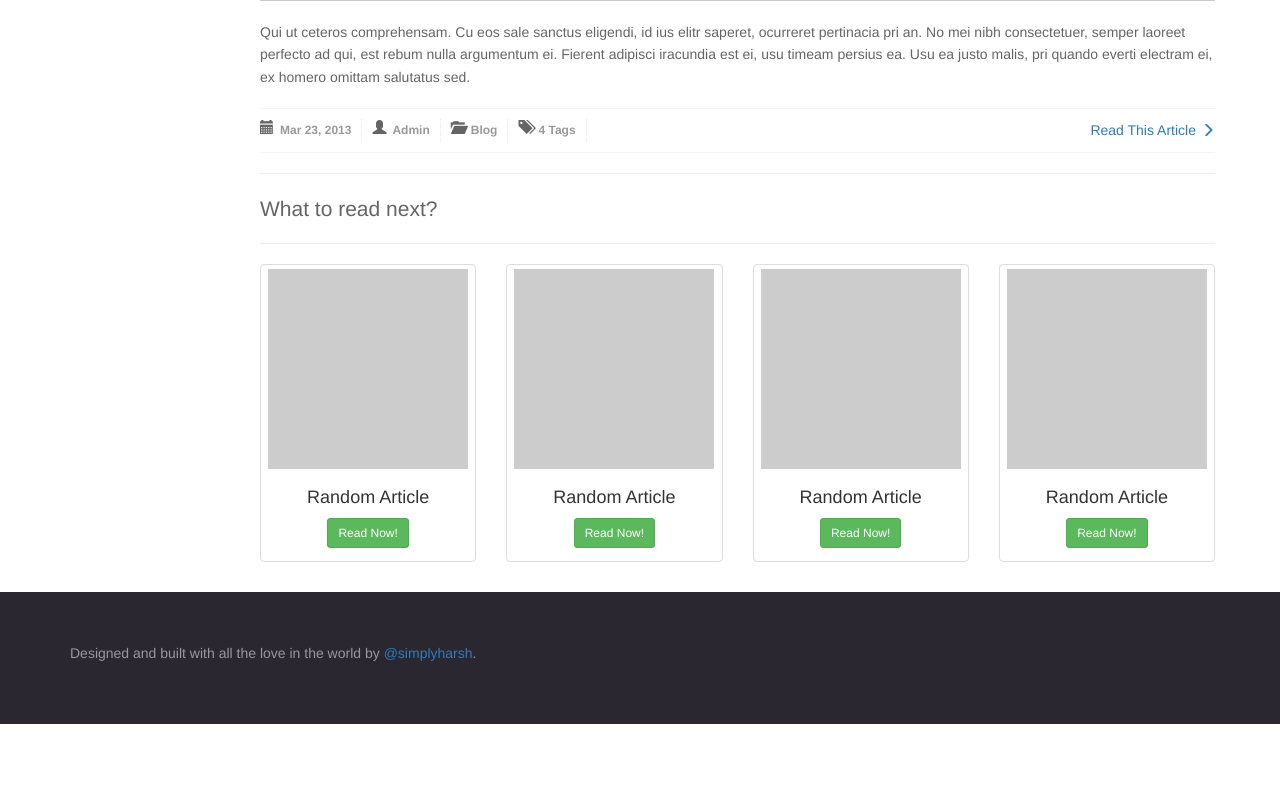
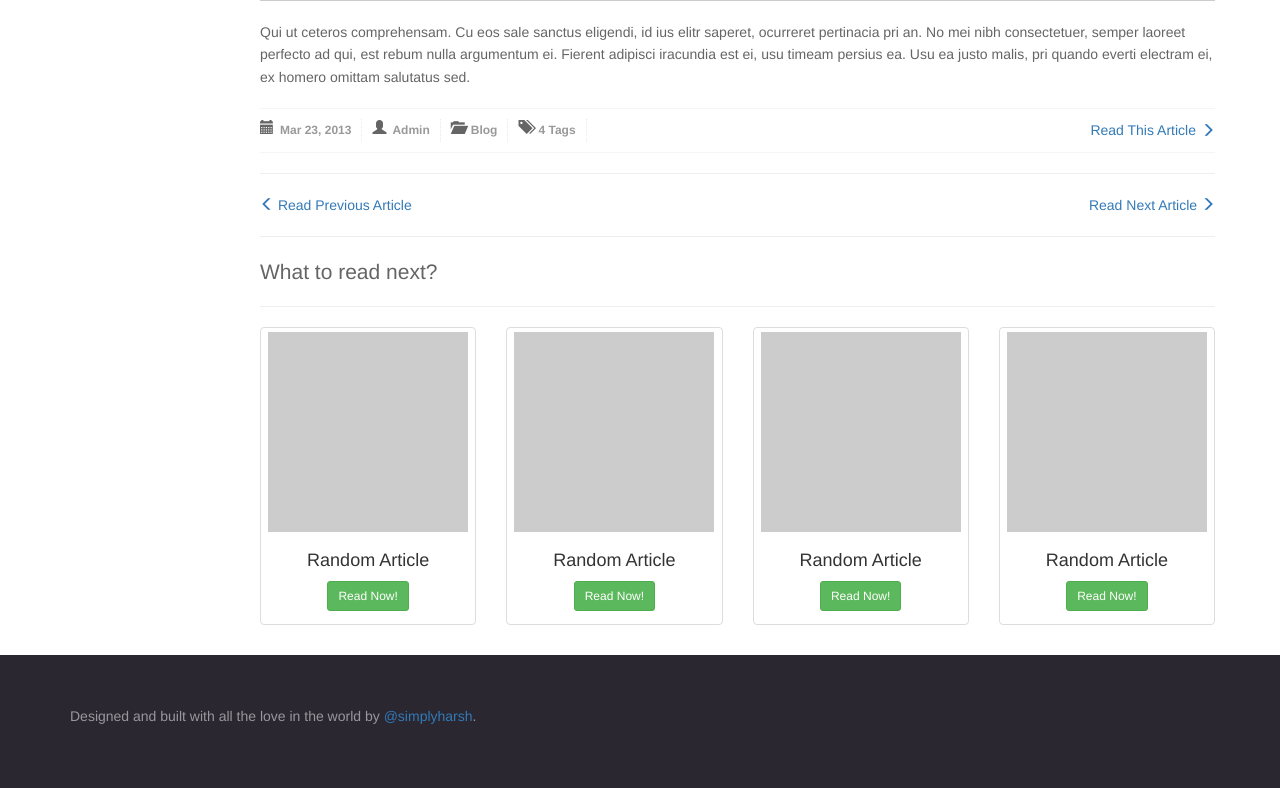
Before and after one commit to simplyharsh/reactblog, a Django app: page / in a window 1280 px wide. Shown: the part 1411-2199 px from the top of the page. Before the commit the page ends 2135 px from the top, so only its background shows below. Run offline with Django 3.2, Linux system fonts and the light colour scheme; some libraries are stand-ins or nearby versions.

Commit message:
previous next links on blog list page

```diff
--- a/blog/templates/blog_list.html
+++ b/blog/templates/blog_list.html
@@ -61,4 +61,7 @@
     <a href="#" class="read-this">Read This Article <span class="glyphicon glyphicon-menu-right"></span></a>
   </div>
 </article>
+<hr />
+<a href="#"><span class="glyphicon glyphicon-menu-left"></span> Read Previous Article</a>
+<a href="#" class="pull-right">Read Next Article <span class="glyphicon glyphicon-menu-right"></span></a>
 {% endblock blog_content %}
```
